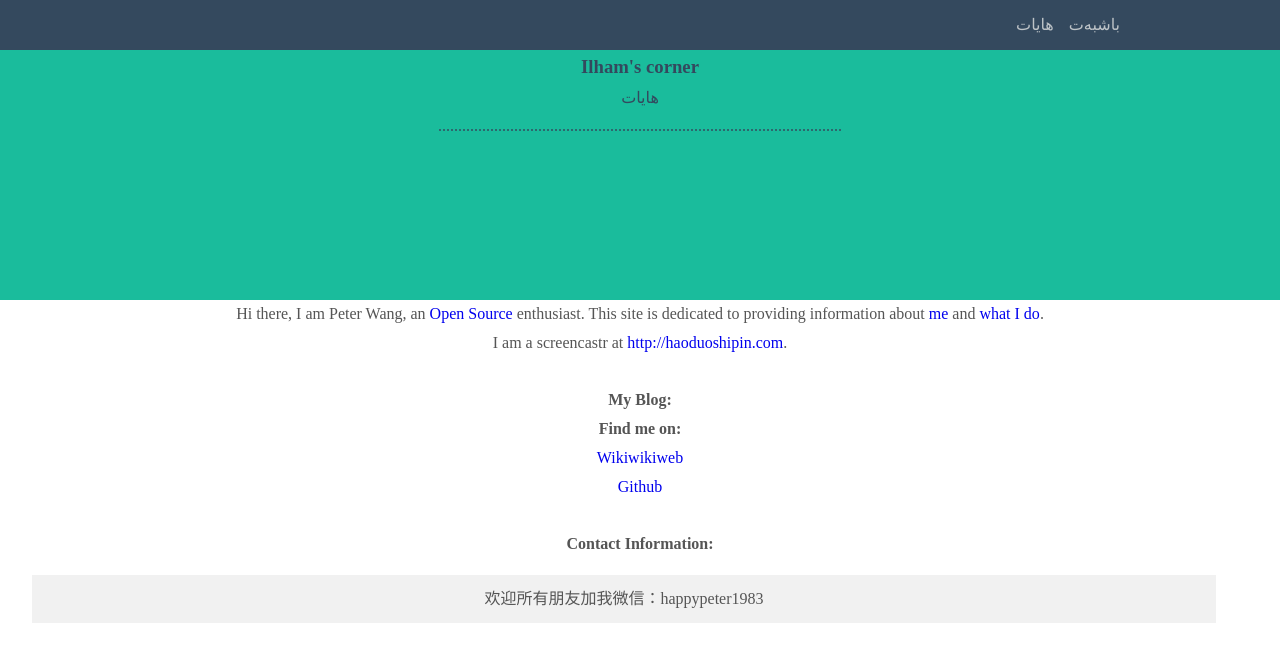
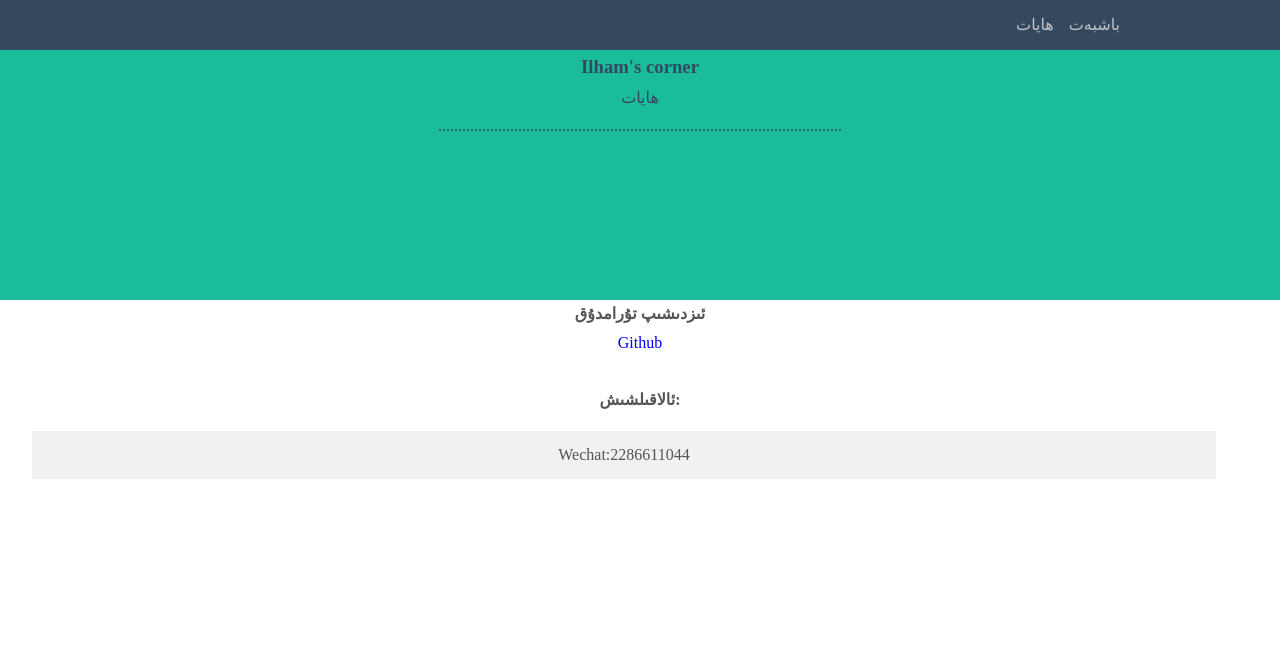
Before and after one commit to ilhamxyz/ilhamxyz.github.io, a Jekyll site: the page built from index.markdown, in a window 1280 px wide. Shown: the top 662 px of the page. Built offline with Jekyll 4.4.1, drawn with Linux system fonts in a browser that asks for light colours.

Commit message:
Update index.markdown

```diff
--- a/index.markdown
+++ b/index.markdown
@@ -3,32 +3,20 @@ layout: default
 title: Ilham's corner
 ---
 
-Hi there, I am Peter Wang, an [Open Source][oss] enthusiast. This site is
-dedicated to providing information about [me](resume.html) and [what I do](/work).
-
-I am a screencastr at <http://haoduoshipin.com>.
 
 
-<p><br /><b>My Blog:</b></p>
-  <ul class="posts">
+<ul class="posts">
     {% for post in site.posts %}
       <li><span>{{ post.dtae | date_to_string }}</span> &raquo; <a href="{{ post.url }}">{{ post.title }}</a></li>
     {% endfor %}
-  </ul>
+</ul>
 
-<p><b>Find me on:</b></p>
+<p><b>ئىزدىشىپ تۇرامدۇق</b></p>
 
 <ul>
-
-<li><a href="http://c2.com/cgi/wiki?PeterWang">Wikiwikiweb</a></li>
-
-<li><a href="http://github.com/happypeter/">Github</a></li>
-
+	<li><a href="http://github.com/ilhamxyz/">Github</a></li>
 </ul>
-<p><br /><b>Contact Information:</b></p>
-
+<p><br /><b>ئالاقىلشىش:</b></p>
 <blockquote>
-欢迎所有朋友加我微信：happypeter1983
+Wechat:2286611044
 </blockquote>
-
-[oss]:http://en.wikipedia.org/wiki/Open_source
```
